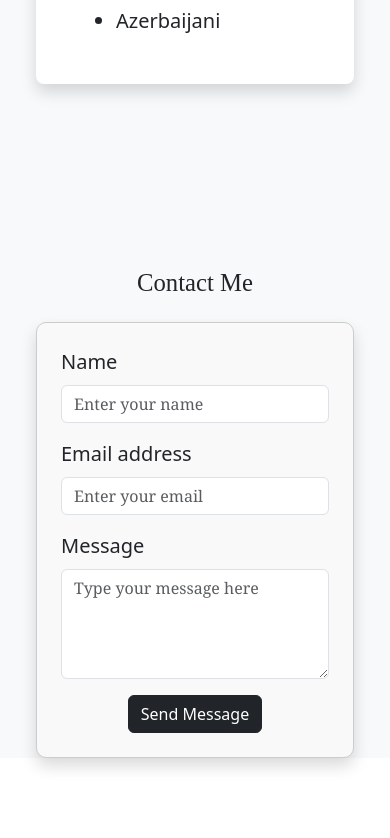
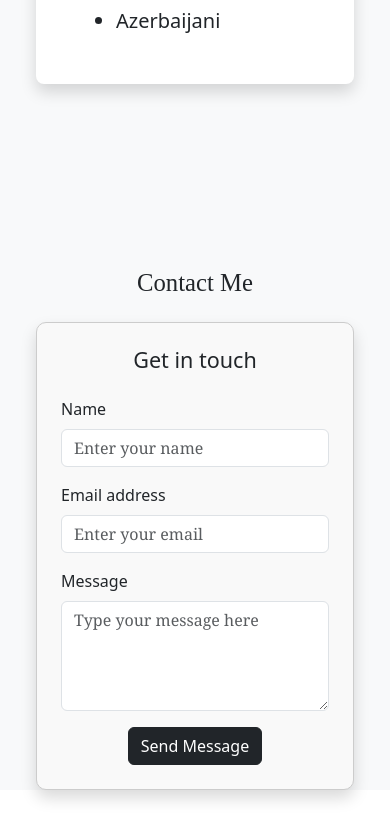
Before and after one commit to rodrigo-wong/MinirasWebsite, a React (Create React App) app: page / in a window 390 px wide. Shown: the part 6896-7734 px from the top of the page. Before the commit the page ends 7702 px from the top, so only its background shows below. Built offline with nearby package versions, Linux system fonts and the light colour scheme.

Commit message:
Refactor ContactForm component to add responsive font sizes for different screen sizes and include an image for credentials

```diff
--- a/src/components/ContactForm.jsx
+++ b/src/components/ContactForm.jsx
@@ -1,5 +1,13 @@
 import React, { useState } from "react";
-import { Form, Button, Container, Row, Col, Alert } from "react-bootstrap";
+import {
+  Form,
+  Button,
+  Container,
+  Row,
+  Col,
+  Alert,
+  Image,
+} from "react-bootstrap";
 import emailjs from "emailjs-com";
 import { FontAwesomeIcon } from "@fortawesome/react-fontawesome";
 import { faEnvelope, faPhone } from "@fortawesome/free-solid-svg-icons";
@@ -43,7 +51,7 @@ const ContactForm = () => {
       {submitted && (
         <Alert
           variant="success"
-          className="text-center fs-5 mx-3 mx-md-4 mx-lg-5 g-3"
+          className="text-center responsive-text mx-3 mx-md-4 mx-lg-5 g-3"
         >
           Thank you for your message!
         </Alert>
@@ -51,17 +59,20 @@ const ContactForm = () => {
       {error && (
         <Alert
           variant="danger"
-          className="text-center fs-5 mx-3 mx-md-4 mx-lg-5 g-3"
+          className="text-center responsive-text mx-3 mx-md-4 mx-lg-5 g-3"
         >
           Oops! Something went wrong. Please try again.
         </Alert>
       )}
-      <Row className="d-flex align-items-stretch fs-5 mx-3 mx-md-4 mx-lg-5 g-3">
-        <Col md={12} lg={12} className="d-flex">
+      <Row className="d-flex align-items-stretch responsive-text mx-3 mx-md-4 mx-lg-5 g-3">
+        <Col md={8} lg={8} className="d-flex">
           <Form
             onSubmit={handleSubmit}
             className="p-4 shadow contact-form w-100"
           >
+            <Container className="text-center mb-4">
+              <h4>Get in touch</h4>
+            </Container>
             <Form.Group controlId="formName" className="mb-3">
               <Form.Label>Name</Form.Label>
               <Form.Control
@@ -106,6 +117,13 @@ const ContactForm = () => {
             </div>
           </Form>
         </Col>
+        <Col md={4} lg={4} className="d-none d-lg-block">
+          <Image
+            src="/assets/IMG_5907.jpg"
+            className="w-100 rounded-3 shadow"
+            alt="Credentials"
+          />
+        </Col>
       </Row>
     </Container>
   );
```
